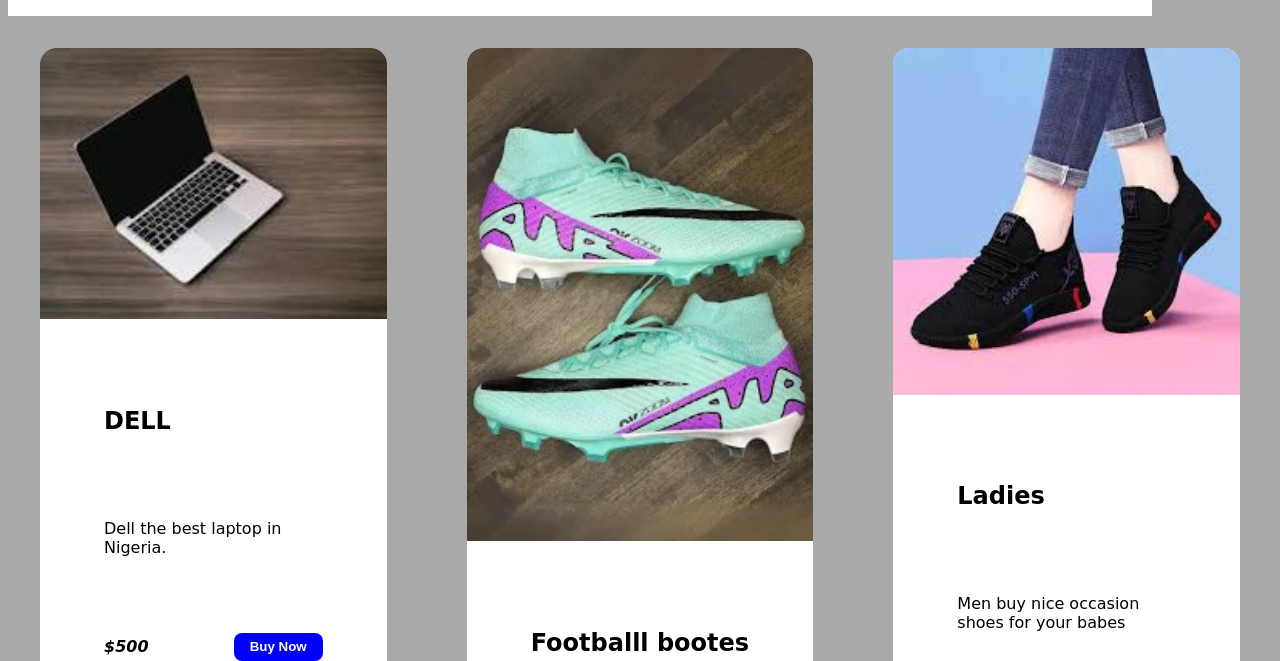
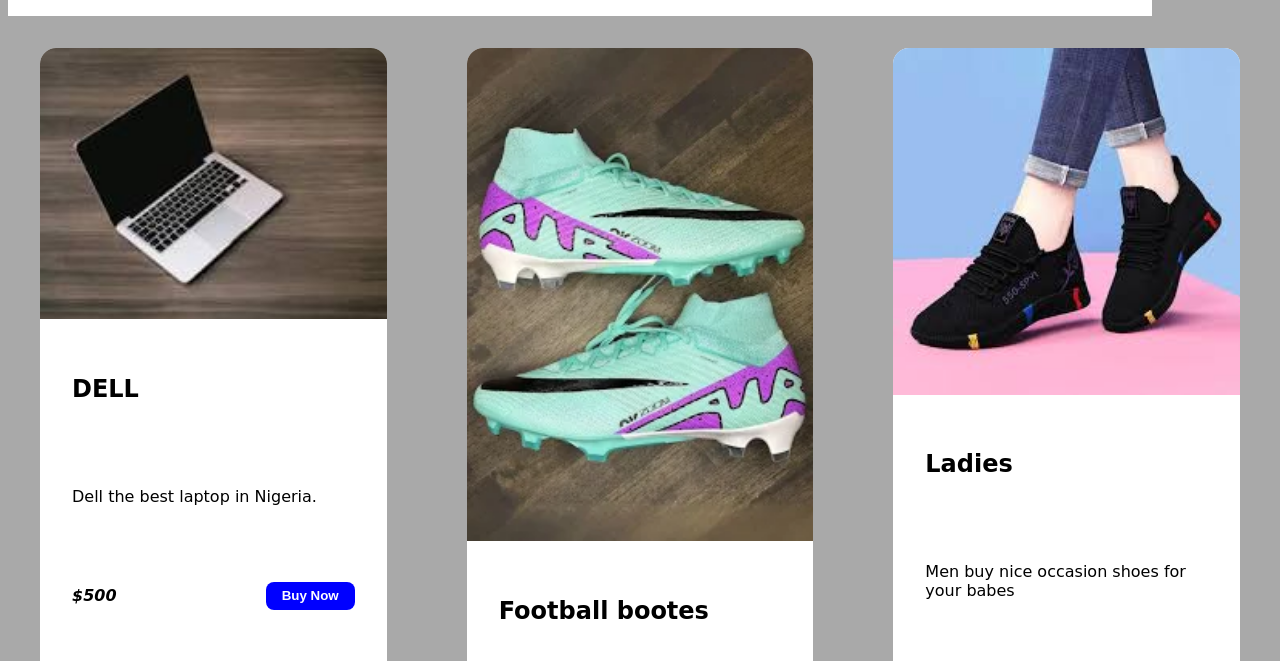
Before and after one commit to AmaraRoyality/showcase, a plain HTML site: page index.html in a window 1280 px wide. Shown: the part 105-766 px from the top of the page. Drawn offline with Linux system fonts and the light colour scheme.

Commit message:
"changes"

```diff
--- a/amara.css
+++ b/amara.css
@@ -33,7 +33,7 @@ main{
     object-fit: cover;
 }
 .row-content-box {
-    padding: 4rem;
+    padding: 2rem;
     display: grid;
     gap: 3rem;
 }
--- a/index.html
+++ b/index.html
@@ -39,7 +39,7 @@
             <img src="download (1).webp"alt="">
             </div>
             <div class="row-content-box">
-            <h2>Footballl bootes</h2>
+            <h2>Football bootes</h2>
             <p> Football shoes for footballers and for all sporting activities.</p>
 
                 <div class="prices">
@@ -108,7 +108,8 @@
                 <img src="bernard-chama-E7aYDcaT19I-unsplash.jpg" alt="">
                 </div>
                 <h2>Smart Watch</h2>
-                <p> Fits your watch smoothly and<br>tells the time
+                <p> Fits your watch smoothly and tells the time
+
                 </p>
                 <div class="prices">
                      <p>$12000</p>
```
